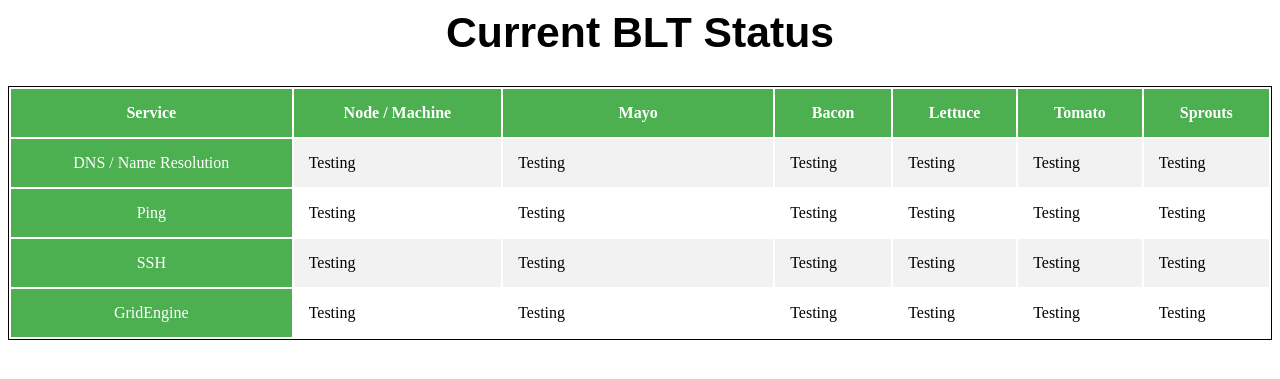
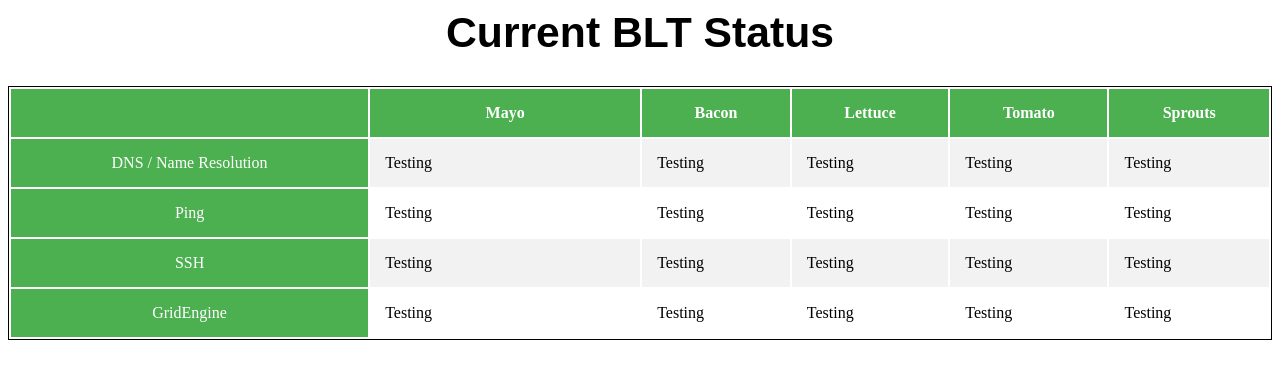
Before and after one commit to benhg/blt-uptime-monitor, a Flask app: page / in a window 1280 px wide. Shown: the top 379 px of the page. Run offline with Flask 2, Linux system fonts and the light colour scheme; some libraries are stand-ins or nearby versions.

Commit message:
fixing table

```diff
--- a/templates/status.html
+++ b/templates/status.html
@@ -47,8 +47,7 @@ h1{
 <h1>Current BLT Status</h1>
 <table style="width:100%">
   <tr>
-    <th class='concern-header'>Service</th>
-    <th class='concern-header'>Node / Machine</th>
+    <th class='concern-header'></th>
     <th class="name-header">Mayo</th>
     <th class='pride-header'>Bacon</th>
     <th class='pride-header'>Lettuce</th>
@@ -62,7 +61,6 @@ h1{
     <td class="pride" id="Giacomo-pride">Testing</td>
     <td class="pride" id="Giacomo-pride">Testing</td>
     <td class="pride" id="Giacomo-pride">Testing</td>
-    <td class="pride" id="Giacomo-pride">Testing</td>
   </tr>
   <tr>
     <td class="pride-header" id="Logan-concern">Ping</td>
@@ -71,10 +69,8 @@ h1{
     <td class="pride" id="Giacomo-pride">Testing</td>
     <td class="pride" id="Giacomo-pride">Testing</td>
     <td class="pride" id="Giacomo-pride">Testing</td>
-    <td class="pride" id="Giacomo-pride">Testing</td>
   </tr>
     <td class="pride-header" id="Logan-concern">SSH</td>
-    <td class="pride" id="Giacomo-pride">Testing</td>
     <td class="pride" id="Giacomo-pride">Testing</td>
     <td class="pride" id="Giacomo-pride">Testing</td>
     <td class="pride" id="Giacomo-pride">Testing</td>
@@ -88,7 +84,6 @@ h1{
     <td class="pride" id="Giacomo-pride">Testing</td>
     <td class="pride" id="Giacomo-pride">Testing</td>
     <td class="pride" id="Giacomo-pride">Testing</td>
-    <td class="pride" id="Giacomo-pride">Testing</td>
   </tr>
 </table>
 
```
